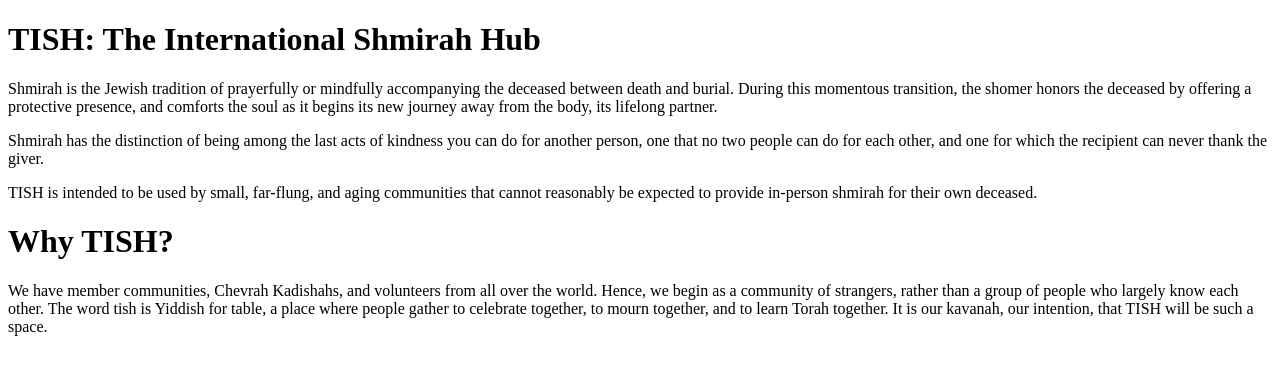
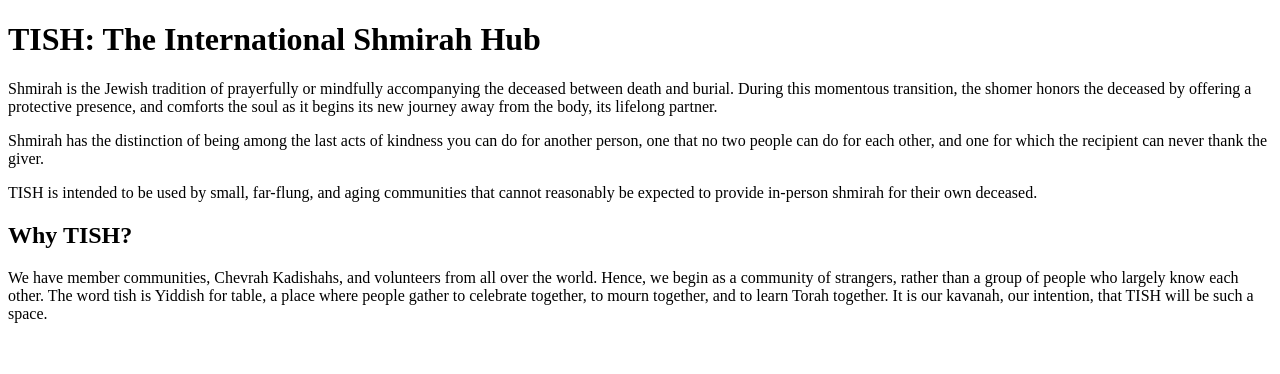
Before and after one commit to ShomrimTest/ShomrimTest.github.io, a plain HTML site: page index.html in a window 1280 px wide. Drawn offline with Linux system fonts and the light colour scheme.

Commit message:
Update index.html

```diff
--- a/index.html
+++ b/index.html
@@ -14,7 +14,7 @@
 <p>Shmirah is the Jewish tradition of prayerfully or mindfully accompanying the deceased between death and burial. During this momentous transition, the shomer honors the deceased by offering a protective presence, and comforts the soul as it begins its new journey away from the body, its lifelong partner.</p>
 <p>Shmirah has the distinction of being among the last acts of kindness you can do for another person, one that no two people can do for each other, and one for which the recipient can never thank the giver.</p>
 <p>TISH is intended to be used by small, far-flung, and aging communities that cannot reasonably be expected to provide in-person shmirah for their own deceased.</p>
-<h1>Why TISH?</h1>
+<h2>Why TISH?</h2>
 <p>We have member communities, Chevrah Kadishahs, and volunteers from all over the world. Hence, we begin as a community of strangers, rather than a group of people who largely know each other. The word tish is Yiddish for table, a place where people gather to celebrate together, to mourn together, and to learn Torah together. It is our kavanah, our intention, that TISH will be such a space.</p>
 </body>
 </html>
```
